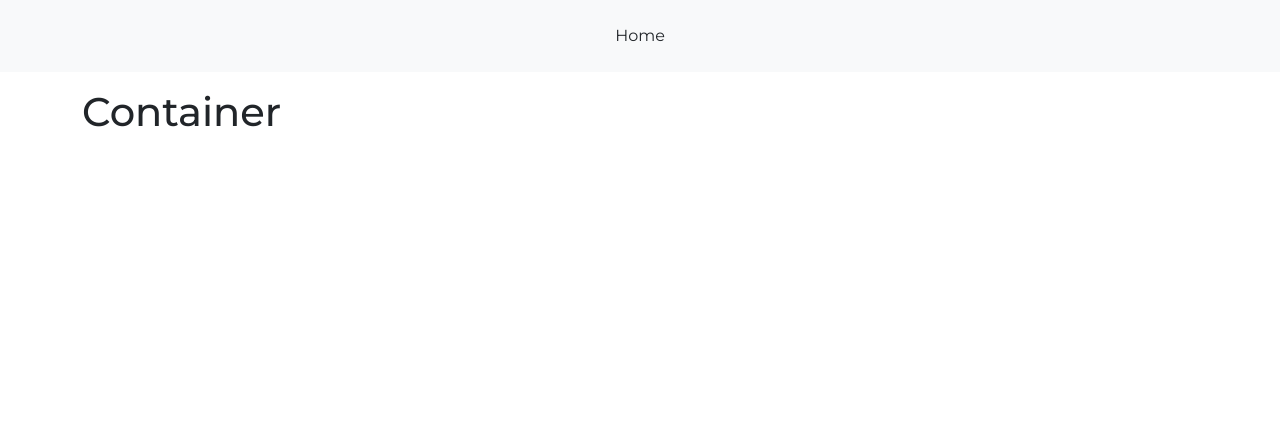
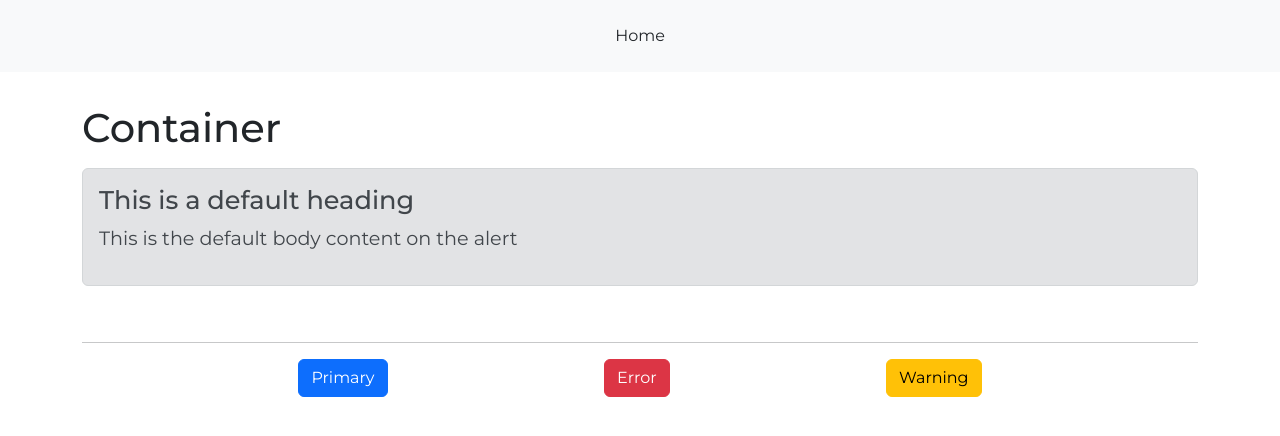
Before and after one commit to CoolJester/dom-project-challenge, an Angular app in the folder src/client-side/: page /dynamic-alert in a window 1280 px wide. Shown: the top 436 px of the page. Built offline with nearby package versions, Linux system fonts and the light colour scheme.

Commit message:
Alert done and dusted

```diff
--- a/src/client-side/src/app/apps/dynamic-alert/dynamic-alert.component.html
+++ b/src/client-side/src/app/apps/dynamic-alert/dynamic-alert.component.html
@@ -1,4 +1,10 @@
 <div class="container py-3">
-    <h1>Container</h1>
-    <router-outlet></router-outlet>
+    <h1 class="my-3">Container</h1>
+    <app-alert [alertPayload]="alertPayload"></app-alert>
+    <br><hr>
+    <div class="options">
+        <button class="btn btn-primary" (click)="alertPayload = template[0]">Primary</button>
+        <button class="btn btn-danger" (click)="alertPayload = template[1]">Error</button>
+        <button class="btn btn-warning" (click)="alertPayload = template[2]">Warning</button>
+    </div>
 </div>
--- a/src/client-side/src/app/apps/dynamic-alert/dynamic-alert.component.scss
+++ b/src/client-side/src/app/apps/dynamic-alert/dynamic-alert.component.scss
@@ -0,0 +1,4 @@
+.options{
+    display: flex;
+    justify-content: space-evenly;
+}
--- a/src/client-side/src/app/apps/dynamic-alert/dynamic-alert.component.ts
+++ b/src/client-side/src/app/apps/dynamic-alert/dynamic-alert.component.ts
@@ -1,13 +1,24 @@
 import { Component } from '@angular/core';
 import { RouterOutlet } from '@angular/router';
+import { AlertComponent } from '../../shared/components/alert/alert.component';
+import { AlertPayload, AlertType } from '../../shared/models/alert.model';
 
 @Component({
   selector: 'app-dynamic-alert',
   standalone: true,
-  imports: [RouterOutlet],
+  imports: [AlertComponent],
   templateUrl: './dynamic-alert.component.html',
   styleUrl: './dynamic-alert.component.scss'
 })
 export class DynamicAlertComponent {
 
+  // Templates
+  template: Array<AlertPayload> = [
+    {type: AlertType.primary, heading: "This is a primary alert", body: 'This is a dummy body for the primary alert'},
+    {type: AlertType.danger, heading: "This is a error alert", body: 'This is a error body for the error alert'},
+    {type: AlertType.warning, heading: "This is a warning alert", body: 'This is a dummy body for the warning alert'}
+  ];
+
+  // Payload for alerts
+  alertPayload: AlertPayload = {type: AlertType.secondary, heading: 'This is a default heading', body: 'This is the default body content on the alert'};
 }
--- a/src/client-side/src/app/apps/dynamic-alert/shared/shared.component.html
+++ /dev/null
@@ -1,4 +0,0 @@
-<div class="alert alert-primary">
-    <h1>Alert Heading</h1>
-    <p>This is a primary alert</p>
-</div>
--- a/src/client-side/src/app/apps/dynamic-alert/shared/shared.component.scss
+++ /dev/null
@@ -1,6 +0,0 @@
-h1{
-    font-size: 1.6rem;
-}
-p {
-    font-size: 1.2rem;
-}
--- a/src/client-side/src/app/shared/components/alert/alert.component.html
+++ b/src/client-side/src/app/shared/components/alert/alert.component.html
@@ -1 +1,4 @@
-<p>alert works!</p>
+<div class="alert alert-{{alertPayload.type}}">
+    <h1>{{alertPayload.heading}}</h1>
+    <p>{{alertPayload.body}}</p>
+</div>
--- a/src/client-side/src/app/shared/components/alert/alert.component.scss
+++ b/src/client-side/src/app/shared/components/alert/alert.component.scss
@@ -0,0 +1,6 @@
+h1{
+    font-size: 1.6rem;
+}
+p {
+    font-size: 1.2rem;
+}
--- a/src/client-side/src/app/shared/components/alert/alert.component.ts
+++ b/src/client-side/src/app/shared/components/alert/alert.component.ts
@@ -1,4 +1,5 @@
-import { Component } from '@angular/core';
+import { Component, Input } from '@angular/core';
+import { AlertPayload, AlertType } from '../../models/alert.model';
 
 @Component({
   selector: 'app-alert',
@@ -8,5 +9,5 @@ import { Component } from '@angular/core';
   styleUrl: './alert.component.scss'
 })
 export class AlertComponent {
-
+  @Input() alertPayload: AlertPayload = {};
 }
--- /dev/null
+++ b/src/client-side/src/app/shared/models/alert.model.ts
@@ -0,0 +1,12 @@
+export interface AlertPayload {
+    type?: AlertType,
+    heading?: string,
+    body?: string
+}
+
+export enum AlertType {
+    primary = "primary",
+    danger  = 'danger',
+    warning = 'warning',
+    secondary = 'secondary'
+}
```
Also changed, not shown: src/client-side/src/app/app.routes.ts (+1 -6 lines), src/client-side/src/app/apps/dynamic-alert/shared/shared.component.ts (deleted, +0 -12 lines), 1 other file (tests, documents, lock files or other folders).
